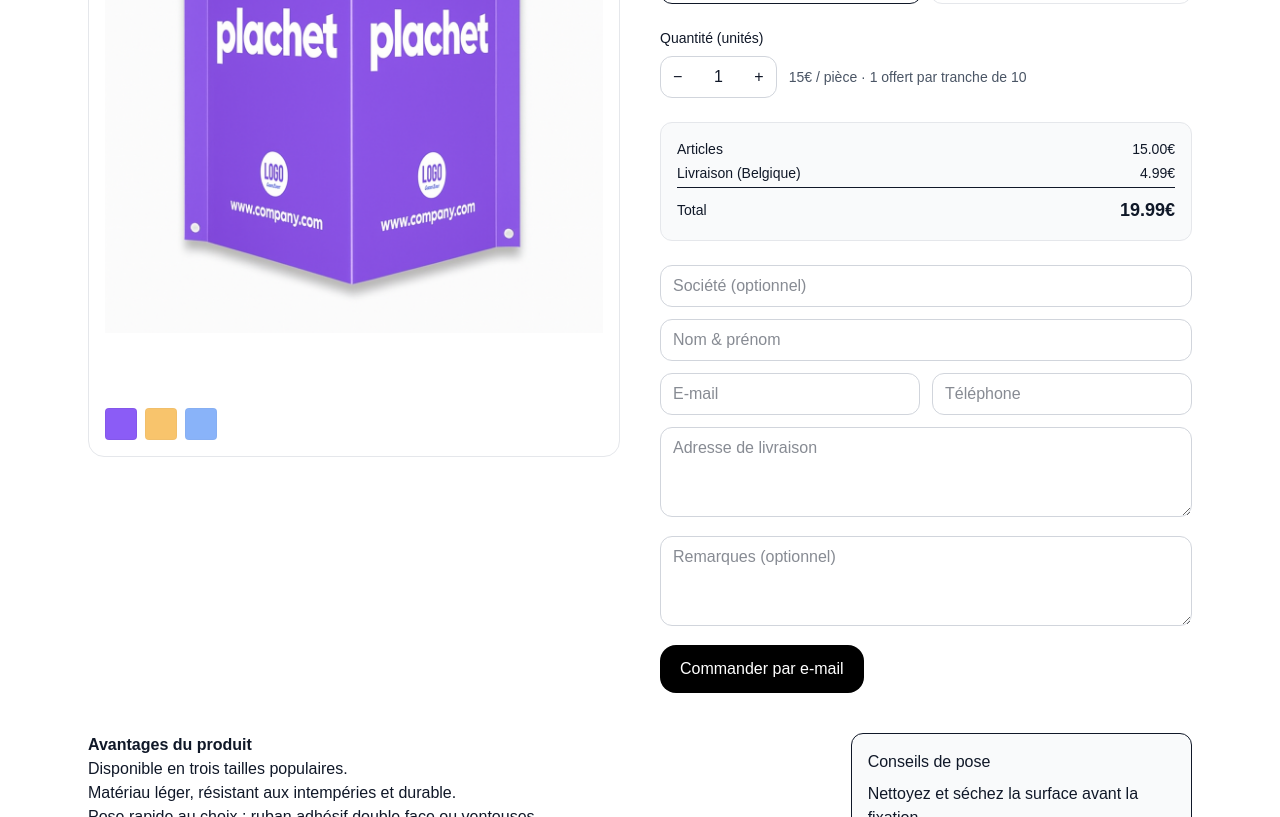
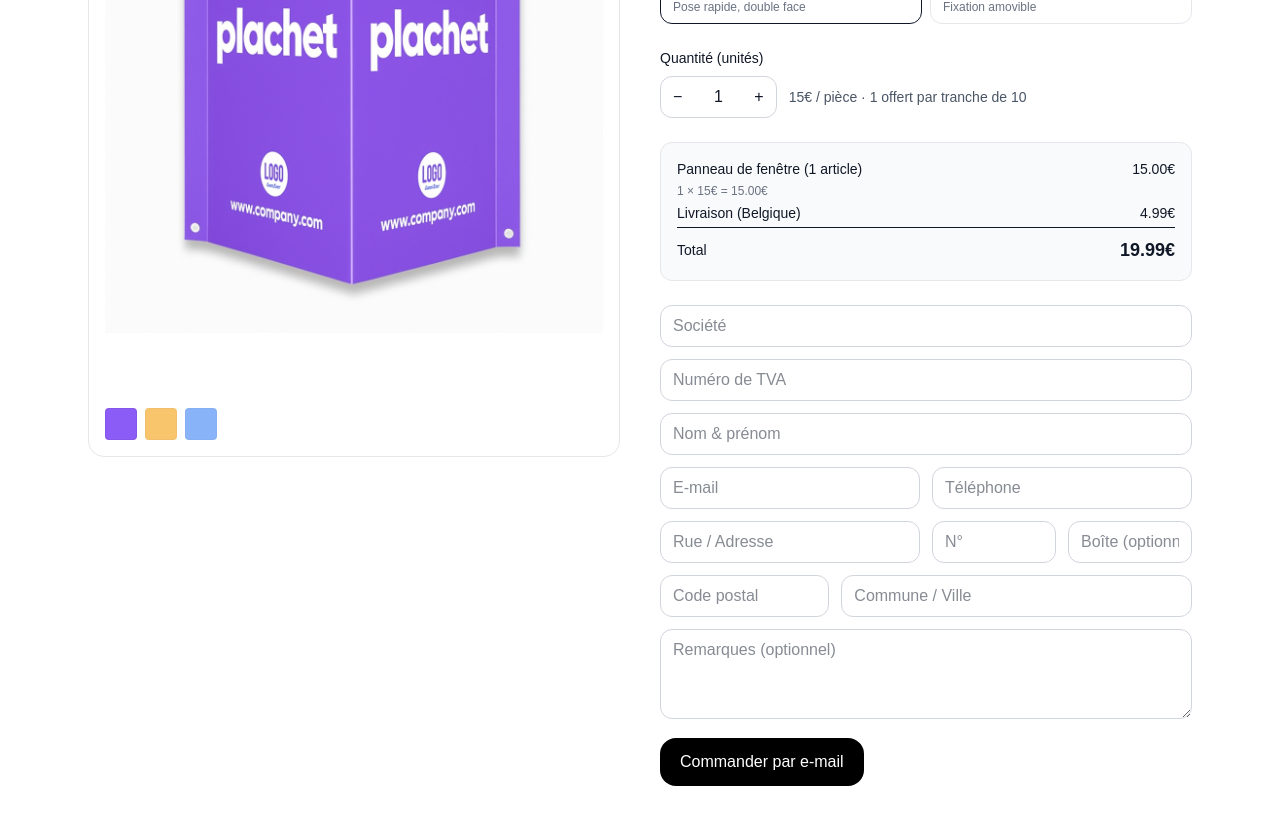
Before and after one commit to beendev/plachet, a Next.js app: page / in a window 1280 px wide. Shown: the part 780-1597 px from the top of the page. Built offline with nearby package versions, Linux system fonts and the light colour scheme.

Commit message:
correction

```diff
--- a/src/components/ProductSelector.tsx
+++ b/src/components/ProductSelector.tsx
@@ -6,6 +6,9 @@ import Image from 'next/image';
 
 type SizeKey = '50x140' | '100x70' | '100x140';
 type Finish = 'adhesif' | 'ventouses';
+
+type ZodIssue = { path: (string | number)[]; message: string };
+type ApiResponse = { ok: boolean; error?: string; details?: ZodIssue[]; orderRef?: string };
 
 const SIZE_OPTIONS: { key: SizeKey; label: string; colorName: string; colorClass: string }[] = [
   { key: '100x70',  label: '100 × 70 cm',  colorName: 'Mauve',  colorClass: 'bg-[#8b5cf6]' },
@@ -24,22 +27,24 @@ const FINISH_OPTIONS: { key: Finish; label: string; desc: string }[] = [
   { key: 'ventouses', label: '4 ventouses',   desc: 'Fixation amovible' },
 ];
 
-// Réponse attendue de l'API
-type ApiResponse = { ok: boolean; error?: string };
-
 export default function ProductSelector() {
   // produit
   const [size, setSize] = useState<SizeKey>('100x70');
   const [finish, setFinish] = useState<Finish>('adhesif');
   const [qty, setQty] = useState<number>(1); // unités
 
-  // formulaire client
-  const [company, setCompany] = useState('');
-  const [name, setName]       = useState('');
-  const [email, setEmail]     = useState('');
-  const [phone, setPhone]     = useState('');
-  const [address, setAddress] = useState('');
-  const [notes, setNotes]     = useState('');
+  // formulaire client (tous requis sauf "boîte" & "notes")
+  const [company, setCompany]   = useState('');        // Société
+  const [vatNumber, setVat]     = useState('');        // TVA
+  const [name, setName]         = useState('');        // Nom & prénom
+  const [email, setEmail]       = useState('');        // E-mail
+  const [phone, setPhone]       = useState('');        // Téléphone
+  const [street, setStreet]     = useState('');        // Rue / Adresse
+  const [number, setNumber]     = useState('');        // Numéro
+  const [box, setBox]           = useState('');        // Boîte (optionnel)
+  const [postalCode, setPC]     = useState('');        // Code postal
+  const [city, setCity]         = useState('');        // Commune / Ville
+  const [notes, setNotes]       = useState('');        // Optionnel
 
   const [sending, setSending] = useState(false);
   const [okMsg, setOkMsg]     = useState<string | null>(null);
@@ -49,16 +54,12 @@ export default function ProductSelector() {
   const pricePerPiece = 15;  // €/pièce
   const shipBE = 4.99;       // € livraison Belgique
 
-  const { merchandise, total, freeUnits, discountPct } = useMemo(() => {
-    const freeUnits = Math.floor(qty / 10);          // 1 offert par tranche de 10
-    const payUnits  = Math.max(0, qty - freeUnits);  // unités payées
-    const merchandise = payUnits * pricePerPiece;    // articles
-    const total = merchandise + shipBE;              // articles + livraison fixe BE
-    const undiscounted = qty * pricePerPiece;
-    const discountPct = qty >= 10 && undiscounted > 0
-      ? Math.round((1 - merchandise / undiscounted) * 100)
-      : 0;
-    return { merchandise, total, freeUnits, discountPct };
+  const { merchandise, total, freeUnits } = useMemo(() => {
+    const freeUnits = Math.floor(qty / 10);              // 1 offert par 10
+    const payUnits  = Math.max(0, qty - freeUnits);
+    const merchandise = payUnits * pricePerPiece;
+    const total = merchandise + shipBE;
+    return { merchandise, total, freeUnits };
   }, [qty]);
 
   async function handleSubmit(e: React.FormEvent) {
@@ -72,25 +73,40 @@ export default function ProductSelector() {
         method: 'POST',
         headers: { 'Content-Type': 'application/json' },
         body: JSON.stringify({
-          company, name, email, phone, address, notes,
+          company, vatNumber, name, email, phone,
+          addressStreet: street,
+          addressNumber: number,
+          addressBox: box,
+          postalCode, city,
+          notes,
           size, finish, qty,
         }),
       });
 
       const data: ApiResponse = await res.json();
+
       if (!res.ok || !data.ok) {
-        throw new Error(data?.error ?? `Erreur (HTTP ${res.status})`);
+        const details =
+          data.details?.map(i => `• ${i.path.join('.')} — ${i.message}`).join('\n');
+        throw new Error(details || data.error || `Erreur (HTTP ${res.status})`);
       }
 
-      setOkMsg("Commande envoyée. Vous allez recevoir un e-mail de confirmation avec le récapitulatif. La facture suivra pour valider la commande.");
-      // reset minimal (on garde le produit choisi)
-      setCompany(''); setName(''); setEmail(''); setPhone(''); setAddress(''); setNotes('');
+      setOkMsg(
+        `Commande envoyée${data.orderRef ? ` · Référence: ${data.orderRef}` : ''}. Vous allez recevoir un e-mail de confirmation avec le récapitulatif. La facture suivra pour valider la commande.`
+      );
+      // reset minimal (on garde le produit)
+      setCompany(''); setVat(''); setName(''); setEmail(''); setPhone('');
+      setStreet(''); setNumber(''); setBox(''); setPC(''); setCity('');
+      setNotes('');
     } catch (err: unknown) {
+      console.error('order error:', err);
       setErrMsg(err instanceof Error ? err.message : 'Une erreur est survenue.');
     } finally {
       setSending(false);
     }
   }
+
+  const calcLabel = `${qty} × ${pricePerPiece}€${freeUnits ? ` − ${freeUnits} offert${freeUnits>1 ? 's' : ''}` : ''} = ${merchandise.toFixed(2)}€`;
 
   return (
     <div className="grid grid-cols-1 lg:grid-cols-2 gap-10 items-start">
@@ -122,7 +138,7 @@ export default function ProductSelector() {
       <div>
         <h3 className="text-xl font-semibold">Panneau de fenêtre (à l’unité)</h3>
         <p className="mt-1 text-sm text-gray-600">
-          15€ / pièce — à l’achat de 10, <span className="font-medium">1 panneau offert</span>. Livraison partout en Belgique : 4,99€.
+          15€ / pièce — à l’achat de 10 = <span className="font-medium">1 panneau offert</span>.<br/>Livraison partout en Belgique : 4,99€.
         </p>
 
         {/* Taille */}
@@ -174,18 +190,16 @@ export default function ProductSelector() {
               15€ / pièce · 1 offert par tranche de 10
             </div>
           </div>
-          {qty >= 10 && (
-            <p className="mt-2 text-xs text-gray-700">
-              Vous économisez {discountPct}% à l’achat de 10.
-            </p>
-          )}
         </div>
 
-        {/* Récap prix */}
+        {/* Récap prix (libellés ajustés) */}
         <div className="mt-6 p-4 rounded-xl bg-gray-50 border border-gray-200 space-y-1">
           <div className="flex items-center justify-between text-sm">
-            <span>Articles</span>
+            <span>{`Panneau de fenêtre (${qty} article${qty > 1 ? 's' : ''})`}</span>
             <span>{merchandise.toFixed(2)}€</span>
+          </div>
+          <div className="text-xs text-gray-500">
+            {calcLabel}
           </div>
           <div className="flex items-center justify-between text-sm">
             <span>Livraison (Belgique)</span>
@@ -195,17 +209,22 @@ export default function ProductSelector() {
             <span>Total</span>
             <span className="text-lg font-semibold">{total.toFixed(2)}€</span>
           </div>
-          {freeUnits > 0 && (
-            <p className="text-xs text-gray-500">Unités offertes : {freeUnits}</p>
-          )}
         </div>
 
         {/* Formulaire client + submit */}
         <form onSubmit={handleSubmit} className="mt-6 space-y-3">
           <input
-            placeholder="Société (optionnel)"
+            placeholder="Société"
             value={company}
             onChange={(e) => setCompany(e.target.value)}
+            required
+            className="w-full rounded-xl border border-gray-300 px-3 py-2"
+          />
+          <input
+            placeholder="Numéro de TVA"
+            value={vatNumber}
+            onChange={(e) => setVat(e.target.value)}
+            required
             className="w-full rounded-xl border border-gray-300 px-3 py-2"
           />
           <input
@@ -232,14 +251,47 @@ export default function ProductSelector() {
               className="w-full rounded-xl border border-gray-300 px-3 py-2"
             />
           </div>
-          <textarea
-            placeholder="Adresse de livraison"
-            value={address}
-            onChange={(e) => setAddress(e.target.value)}
-            required
-            rows={3}
-            className="w-full rounded-xl border border-gray-300 px-3 py-2"
-          />
+
+          {/* Adresse détaillée */}
+          <div className="grid sm:grid-cols-4 gap-3">
+            <input
+              placeholder="Rue / Adresse"
+              value={street}
+              onChange={(e) => setStreet(e.target.value)}
+              required
+              className="sm:col-span-2 rounded-xl border border-gray-300 px-3 py-2"
+            />
+            <input
+              placeholder="N°"
+              value={number}
+              onChange={(e) => setNumber(e.target.value)}
+              required
+              className="rounded-xl border border-gray-300 px-3 py-2"
+            />
+            <input
+              placeholder="Boîte (optionnel)"
+              value={box}
+              onChange={(e) => setBox(e.target.value)}
+              className="rounded-xl border border-gray-300 px-3 py-2"
+            />
+          </div>
+          <div className="grid sm:grid-cols-3 gap-3">
+            <input
+              placeholder="Code postal"
+              value={postalCode}
+              onChange={(e) => setPC(e.target.value)}
+              required
+              className="rounded-xl border border-gray-300 px-3 py-2"
+            />
+            <input
+              placeholder="Commune / Ville"
+              value={city}
+              onChange={(e) => setCity(e.target.value)}
+              required
+              className="sm:col-span-2 rounded-xl border border-gray-300 px-3 py-2"
+            />
+          </div>
+
           <textarea
             placeholder="Remarques (optionnel)"
             value={notes}
@@ -256,8 +308,8 @@ export default function ProductSelector() {
             {sending ? 'Envoi…' : 'Commander par e-mail'}
           </button>
 
-          {okMsg && <p className="text-green-700 text-sm">{okMsg}</p>}
-          {errMsg && <p className="text-red-600 text-sm">{errMsg}</p>}
+          {okMsg && <p className="text-green-700 text-sm whitespace-pre-wrap">{okMsg}</p>}
+          {errMsg && <p className="text-red-600 text-sm whitespace-pre-wrap">{errMsg}</p>}
         </form>
       </div>
     </div>
--- a/src/lib/mailer.ts
+++ b/src/lib/mailer.ts
@@ -1,70 +1,66 @@
+// lib/mailer.ts
+// Si votre tsconfig n'a PAS "esModuleInterop": true,
+// remplacez la ligne suivante par:  import * as nodemailer from 'nodemailer';
 import nodemailer from 'nodemailer';
-import type { OrderInput } from './validator';
+import type { OrderInput } from './validator'; // <-- si votre fichier est "validator.ts", remplacez par './validator'
 
-const to = process.env.ORDER_TO_EMAIL || 'info@plachet.be';
-const siteUrl = process.env.NEXT_PUBLIC_SITE_URL || 'https://plachet.be';
+const TO = process.env.ORDER_TO_EMAIL || 'info@plachet.be';
+const SITE_URL = process.env.NEXT_PUBLIC_SITE_URL || 'https://plachet.be';
 
 function transporter() {
-  const host = process.env.SMTP_HOST;
+  const host = process.env.SMTP_HOST!;
   const port = Number(process.env.SMTP_PORT || 465);
   const secure = String(process.env.SMTP_SECURE || 'true') === 'true';
-  const user = process.env.SMTP_USER;
-  const pass = process.env.SMTP_PASS;
-  if (!host || !user || !pass) throw new Error('SMTP non configuré (.env manquant)');
+  const user = process.env.SMTP_USER!;
+  const pass = process.env.SMTP_PASS!;
+  if (!host || !user || !pass) {
+    throw new Error('SMTP non configuré (.env manquant)');
+  }
   return nodemailer.createTransport({ host, port, secure, auth: { user, pass } });
 }
+
+type Totals = {
+  pricePerPiece: number; // ex. 15
+  shipping: number;      // ex. 4.99
+  merchandise: number;   // total articles, gratuités déduites
+  total: number;         // merchandise + shipping
+};
 
 const money = (n: number) => `${n.toFixed(2)}€`;
 
 export async function sendOrderEmails(
   order: OrderInput,
-  totals: { pricePerPiece: number; shipping: number; freeUnits: number; merchandise: number; total: number }
+  t: Totals,
+  orderRef: string
 ) {
-  const t = transporter();
+  const tx = transporter();
 
-  // ADMIN (HTML + texte)
-  await t.sendMail({
+  // ADMIN
+  await tx.sendMail({
     from: `PLACHET <${process.env.SMTP_USER}>`,
-    to,
-    subject: `Nouvelle commande – ${order.qty} unité(s) – ${money(totals.total)}`,
-    text: renderAdminText(order, totals),
-    html: renderAdminHtml(order, totals),
+    to: TO,
+    subject: `#${orderRef} – Nouvelle commande – ${order.qty} unité(s) – ${money(t.total)}`,
+    text: renderAdminText(order, t, orderRef),
+    html: renderAdminHtml(order, t, orderRef),
     replyTo: `${order.name} <${order.email}>`,
   });
 
-  // CLIENT (HTML + texte)
-  await t.sendMail({
+  // CLIENT
+  await tx.sendMail({
     from: `PLACHET <${process.env.SMTP_USER}>`,
     to: order.email,
-    subject: 'Votre commande PLACHET – confirmation',
-    text: renderClientText(order, totals),
-    html: renderClientHtml(order, totals),
+    subject: `#${orderRef} – Confirmation de commande`,
+    text: renderClientText(order, t, orderRef),
+    html: renderClientHtml(order, t, orderRef),
   });
 }
 
-function renderAdminText(order: OrderInput, t: { pricePerPiece: number; shipping: number; freeUnits: number; merchandise: number; total: number }) {
-  return `Nouvelle commande PLACHET
--------------------------
-Nom: ${order.name}
-Société: ${order.company || '-'}
-E-mail: ${order.email}
-Téléphone: ${order.phone}
-Adresse: ${order.address}
+/* -------------------- Helpers mise en forme -------------------- */
 
-Produit:
-- Taille: ${order.size}
-- Finition: ${order.finish}
-- Quantité demandée: ${order.qty}
-- Unités offertes: ${t.freeUnits}
-- Prix unitaire: ${money(t.pricePerPiece)}
-- Articles: ${money(t.merchandise)}
-- Livraison (BE): ${money(t.shipping)}
-- Total: ${money(t.total)}
-
-Notes: ${order.notes || '-'}
-
-Source: ${siteUrl}
-`;
+function addressLines(o: OrderInput) {
+  const l1 = `${o.addressStreet} ${o.addressNumber}${o.addressBox ? `, boîte ${o.addressBox}` : ''}`;
+  const l2 = `${o.postalCode} ${o.city}`;
+  return { l1, l2 };
 }
 
 function outerWrap(inner: string) {
@@ -79,99 +75,155 @@ function outerWrap(inner: string) {
       <td style="padding:22px">${inner}</td>
     </tr>
     <tr>
-      <td style="padding:16px 22px;color:#6b7280;font-size:12px;text-align:center">Cet e‑mail a été envoyé automatiquement depuis <a href="${siteUrl}" style="color:#8B5CF6;text-decoration:none">${siteUrl.replace('https://','')}</a>.</td>
+      <td style="padding:16px 22px;color:#6b7280;font-size:12px;text-align:center">Cet e-mail a été envoyé automatiquement depuis <a href="${SITE_URL}" style="color:#8B5CF6;text-decoration:none">${SITE_URL.replace('https://','')}</a>.</td>
     </tr>
   </table>
 </body></html>`;
 }
 
 function line(label: string, value: string) {
-  return `<tr><td style=\"padding:8px 0;color:#6b7280\">${label}</td><td style=\"padding:8px 0;text-align:right;font-weight:600;color:#111827\">${value}</td></tr>`;
+  return `<tr>
+    <td style="padding:8px 0;color:#6b7280">${label}</td>
+    <td style="padding:8px 0;text-align:right;font-weight:600;color:#111827">${value}</td>
+  </tr>`;
 }
 
 function sectionTitle(txt: string) {
-  return `<h2 style=\"margin:0 0 12px;font-size:16px;color:#111827\">${txt}</h2>`;
+  return `<h2 style="margin:0 0 12px;font-size:16px;color:#111827">${txt}</h2>`;
 }
 
-function pill(txt: string) {
-  return `<span style=\"display:inline-block;background:#10B9811a;color:#065f46;border-radius:999px;padding:4px 10px;font-size:12px\">${txt}</span>`;
+/* -------------------- ADMIN: texte + HTML -------------------- */
+
+function renderAdminText(o: OrderInput, t: Totals, ref: string) {
+  const { l1, l2 } = addressLines(o);
+  const freeUnits = Math.floor(o.qty / 10); // info pour le calcul
+  const calc = `${o.qty} × ${t.pricePerPiece}€${freeUnits ? ` − ${freeUnits} offert${freeUnits>1 ? 's' : ''}` : ''} = ${money(t.merchandise)}`;
+
+  return `Commande #${ref}
+-------------------------
+Société: ${o.company}
+TVA: ${o.vatNumber}
+Nom: ${o.name}
+E-mail: ${o.email}
+Téléphone: ${o.phone}
+
+Adresse:
+${l1}
+${l2}
+
+Produit:
+- Taille: ${o.size}
+- Finition: ${o.finish}
+- Quantité: ${o.qty}
+
+Récapitulatif:
+- Panneau de fenêtre (${o.qty} article${o.qty>1?'s':''}): ${calc}
+- Livraison (Belgique): ${money(t.shipping)}
+= Total: ${money(t.total)}
+
+Notes: ${o.notes || '-'}
+
+Source: ${SITE_URL}
+`;
 }
 
-function renderAdminHtml(order: OrderInput, t: { pricePerPiece: number; shipping: number; freeUnits: number; merchandise: number; total: number }) {
+function renderAdminHtml(o: OrderInput, t: Totals, ref: string) {
+  const { l1, l2 } = addressLines(o);
+  const freeUnits = Math.floor(o.qty / 10);
+  const calc = `${o.qty} × ${t.pricePerPiece}€${freeUnits ? ` − ${freeUnits} offert${freeUnits>1 ? 's' : ''}` : ''} = ${money(t.merchandise)}`;
+
   const inner = `
+    <p style="margin:0 0 12px;font-size:13px;color:#6b7280">Commande <strong>#${ref}</strong></p>
+
     ${sectionTitle('Nouvelle commande')}
-    <p style="margin:0 0 16px">${order.name}${order.company ? ` · ${order.company}` : ''}</p>
-    <p style="margin:0 0 16px">${order.email} · ${order.phone}</p>
-    <p style="margin:0 0 16px;white-space:pre-wrap">${order.address}</p>
+    <p style="margin:0 0 6px"><strong>Société:</strong> ${o.company}</p>
+    <p style="margin:0 0 16px"><strong>TVA:</strong> ${o.vatNumber}</p>
+    <p style="margin:0 0 16px">${o.name} · ${o.email} · ${o.phone}</p>
 
-    ${sectionTitle('Détails produit')}
+    ${sectionTitle('Adresse')}
+    <p style="margin:0 0 4px">${l1}</p>
+    <p style="margin:0 0 16px">${l2}</p>
+
+    ${sectionTitle('Produit')}
     <table role="presentation" width="100%" style="border-collapse:collapse">
-      ${line('Taille', order.size)}
-      ${line('Finition', order.finish)}
-      ${line('Quantité', String(order.qty))}
-      ${line('Unités offertes', String(t.freeUnits))}
-      ${line('Prix unitaire', money(t.pricePerPiece))}
-      ${line('Articles', money(t.merchandise))}
+      ${line('Taille', o.size)}
+      ${line('Finition', o.finish)}
+      ${line('Quantité', String(o.qty))}
+    </table>
+
+    ${sectionTitle('Récapitulatif')}
+    <table role="presentation" width="100%" style="border-collapse:collapse">
+      ${line(`Panneau de fenêtre (${o.qty} article${o.qty>1?'s':''})`, calc)}
       ${line('Livraison (BE)', money(t.shipping))}
       ${line('<strong>Total</strong>', `<strong>${money(t.total)}</strong>`)}
     </table>
 
-    ${order.notes ? `${sectionTitle('Remarques')}<p style=\"margin:0 0 16px;white-space:pre-wrap\">${order.notes}</p>` : ''}
-
-    <p style="margin:16px 0 0;color:#6b7280;font-size:12px">Répondre à ce message pour contacter le client.</p>
+    ${o.notes ? `${sectionTitle('Remarques')}<p style="margin:0 0 16px;white-space:pre-wrap">${o.notes}</p>` : ''}
   `;
   return outerWrap(inner);
 }
 
-function renderClientText(order: OrderInput, t: { pricePerPiece: number; shipping: number; freeUnits: number; merchandise: number; total: number }) {
-  return `Bonjour ${order.name},
+/* -------------------- CLIENT: texte + HTML -------------------- */
 
-Merci pour votre commande chez PLACHET. Voici votre récapitulatif :
+function renderClientText(o: OrderInput, t: Totals, ref: string) {
+  const { l1, l2 } = addressLines(o);
+  const freeUnits = Math.floor(o.qty / 10);
+  const calc = `${o.qty} × ${t.pricePerPiece}€${freeUnits ? ` − ${freeUnits} offert${freeUnits>1 ? 's' : ''}` : ''} = ${money(t.merchandise)}`;
 
-• Taille: ${order.size}
-• Finition: ${order.finish}
-• Quantité: ${order.qty} (dont ${t.freeUnits} offert(s) par tranche de 10)
-• Prix unitaire: ${t.pricePerPiece}€
-• Articles: ${t.merchandise.toFixed(2)}€
-• Livraison (Belgique): ${t.shipping.toFixed(2)}€
-• Total: ${t.total.toFixed(2)}€
+  return `Commande #${ref}
+
+Merci pour votre commande chez PLACHET. Voici votre récapitulatif:
+
+• Taille: ${o.size}
+• Finition: ${o.finish}
+• Quantité: ${o.qty}
+
+Récapitulatif:
+• Panneau de fenêtre (${o.qty} article${o.qty>1?'s':''}): ${calc}
+• Livraison (Belgique): ${money(t.shipping)}
+= Total: ${money(t.total)}
 
 Adresse de livraison:
-${order.address}
+${l1}
+${l2}
 
-${order.notes ? `Remarques: ${order.notes}
-
-` : ''}Vous recevrez une facture par e‑mail pour valider la commande. Dès réception du paiement, nous prenons en charge la commande sous 24 h.
+${o.notes ? `Remarques: ${o.notes}\n\n` : ''}Vous recevrez une facture par e-mail pour valider la commande. Dès réception du paiement, nous prenons en charge la commande sous 24 h.
 
 Cordialement,
 PLACHET
-${siteUrl}`;
+${SITE_URL}`;
 }
 
-function renderClientHtml(order: OrderInput, t: { pricePerPiece: number; shipping: number; freeUnits: number; merchandise: number; total: number }) {
+function renderClientHtml(o: OrderInput, t: Totals, ref: string) {
+  const { l1, l2 } = addressLines(o);
+  const freeUnits = Math.floor(o.qty / 10);
+  const calc = `${o.qty} × ${t.pricePerPiece}€${freeUnits ? ` − ${freeUnits} offert${freeUnits>1 ? 's' : ''}` : ''} = ${money(t.merchandise)}`;
+
   const inner = `
+    <p style="margin:0 0 12px;font-size:13px;color:#6b7280">Commande <strong>#${ref}</strong></p>
+
     ${sectionTitle('Merci pour votre commande !')}
-    <p style="margin:0 0 12px">Bonjour <strong>${order.name}</strong>,</p>
-    <p style="margin:0 0 16px">Voici le récapitulatif de votre commande. ${pill('Facture à venir par e‑mail')} ${pill('Prise en charge sous 24 h après paiement')}</p>
+    <p style="margin:0 0 16px">Voici le récapitulatif. La facture vous sera envoyée par e-mail pour valider la commande.</p>
+
+    ${sectionTitle('Produit')}
+    <table role="presentation" width="100%" style="border-collapse:collapse">
+      ${line('Taille', o.size)}
+      ${line('Finition', o.finish)}
+      ${line('Quantité', String(o.qty))}
+    </table>
 
     ${sectionTitle('Récapitulatif')}
     <table role="presentation" width="100%" style="border-collapse:collapse">
-      ${line('Taille', order.size)}
-      ${line('Finition', order.finish)}
-      ${line('Quantité', String(order.qty))}
-      ${line('Unités offertes', String(t.freeUnits))}
-      ${line('Prix unitaire', money(t.pricePerPiece))}
-      ${line('Articles', money(t.merchandise))}
+      ${line(`Panneau de fenêtre (${o.qty} article${o.qty>1?'s':''})`, calc)}
       ${line('Livraison (BE)', money(t.shipping))}
       ${line('<strong>Total</strong>', `<strong>${money(t.total)}</strong>`)}
     </table>
 
     ${sectionTitle('Livraison')}
-    <p style="margin:0 0 16px;white-space:pre-wrap">${order.address}</p>
+    <p style="margin:0 0 4px">${l1}</p>
+    <p style="margin:0 0 16px">${l2}</p>
 
-    ${order.notes ? `${sectionTitle('Remarques')}<p style=\"margin:0 0 16px;white-space:pre-wrap\">${order.notes}</p>` : ''}
-
-    <p style="margin:16px 0 0;color:#6b7280;font-size:12px">Besoin d’aide ? Répondez à cet e‑mail ou contactez <a href="mailto:info@plachet.be" style="color:#8B5CF6;text-decoration:none">info@plachet.be</a>.</p>
+    ${o.notes ? `${sectionTitle('Remarques')}<p style="margin:0 0 16px;white-space:pre-wrap">${o.notes}</p>` : ''}
   `;
   return outerWrap(inner);
 }
--- a/src/lib/validator.ts
+++ b/src/lib/validator.ts
@@ -1,15 +1,29 @@
-// lib/validators.ts
+// lib/validator.ts
 import { z } from 'zod';
 
 export const orderSchema = z.object({
-  company: z.string().max(120).optional().or(z.literal('')),
+  // Société / TVA (obligatoires)
+  company: z.string().min(2).max(120),
+  vatNumber: z.string().min(8).max(32),
+
+  // Contact
   name: z.string().min(2).max(120),
   email: z.string().email(),
   phone: z.string().min(6).max(40),
-  address: z.string().min(5).max(800),
+
+  // Adresse détaillée
+  addressStreet: z.string().min(2).max(160),
+  addressNumber: z.string().min(1).max(10),
+  addressBox: z.string().max(20).optional().or(z.literal('')),
+  postalCode: z.string().min(3).max(16),
+  city: z.string().min(2).max(80),
+
+  // Produit
   size: z.enum(['50x140', '100x70', '100x140']),
   finish: z.enum(['adhesif', 'ventouses']),
-  qty: z.number().int().min(1).max(1000),
+  qty: z.coerce.number().int().min(1).max(1000), // coerce évite les 400 si "qty" arrive en string
+
+  // Divers
   notes: z.string().max(1000).optional().or(z.literal('')),
 });
 
```
Also changed, not shown: src/app/api/order/route.ts (+20 -18 lines), src/lib/orderRef.ts (added, +9 -0 lines).
